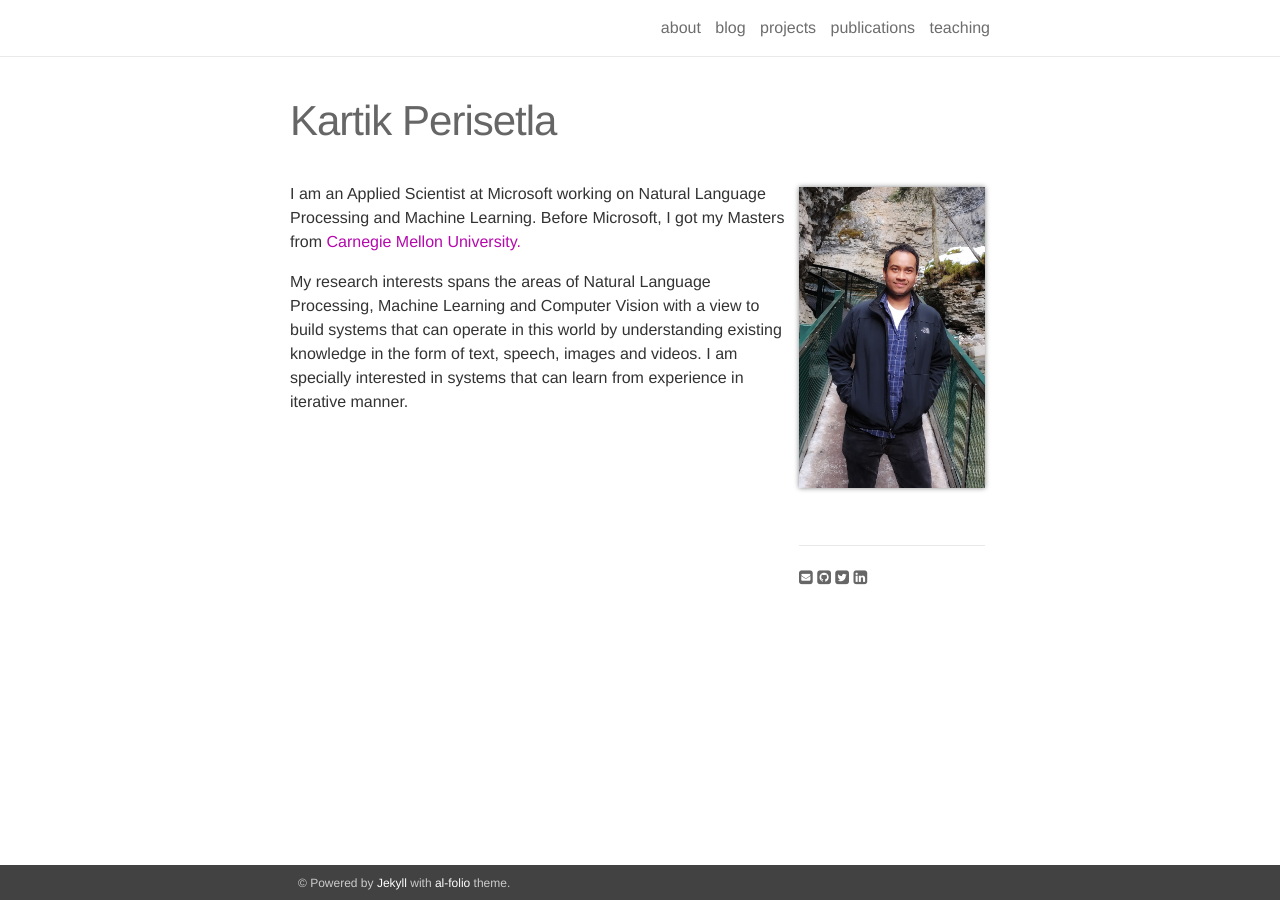
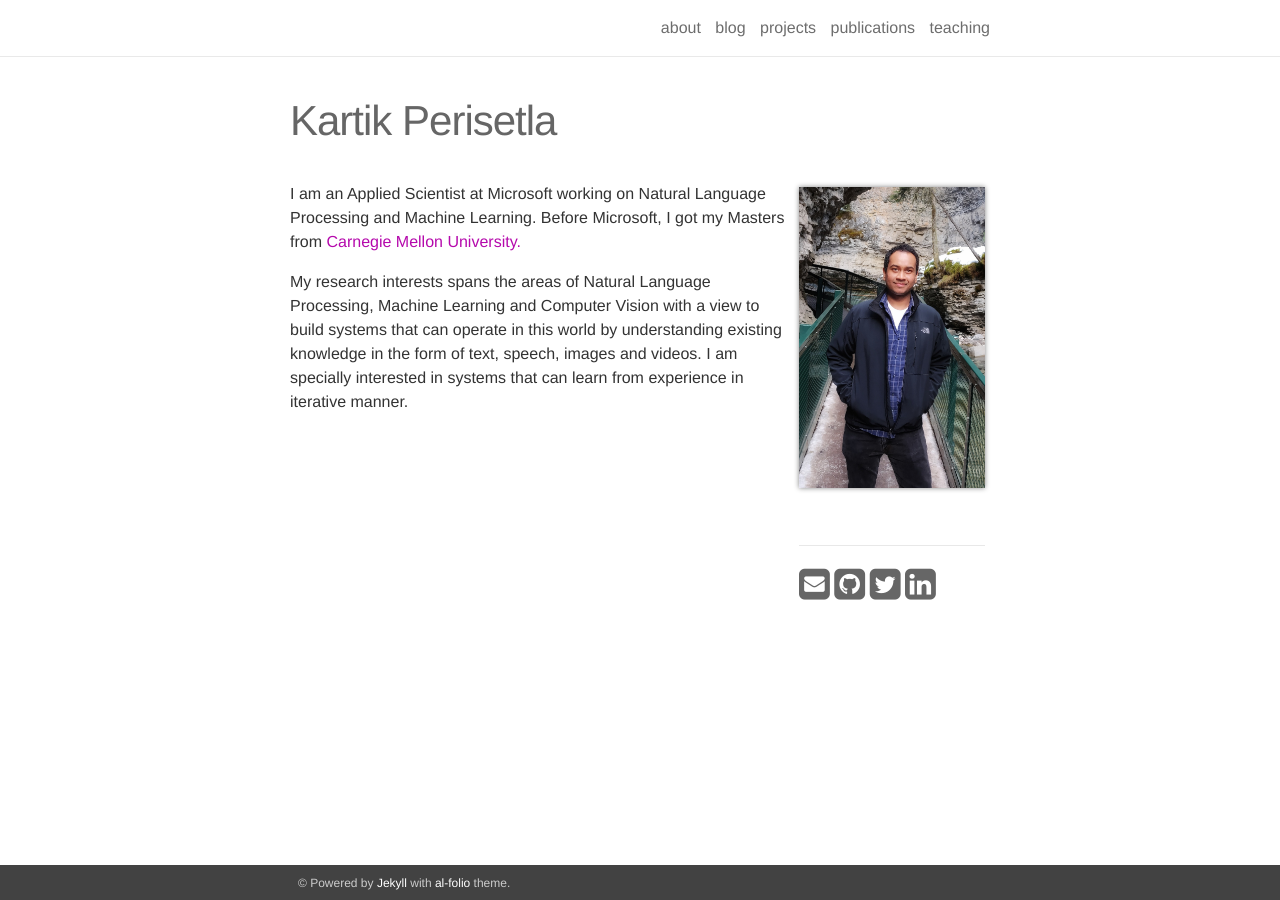
Before and after one commit to kartikperisetla/kartikperisetla.github.io, a Jekyll site: the page built from _pages/about.md, in a window 1280 px wide. Built offline with Jekyll 4.4.1, drawn with Linux system fonts in a browser that asks for light colours; nearby versions of some CDN libraries.

Commit message:
nit change

```diff
--- a/_layouts/about.html
+++ b/_layouts/about.html
@@ -14,10 +14,18 @@ layout: page
   {% endif %}
   <div class="social">
     <span>
-      <a href="mailto:kartik.peri@gmail.com"><i class="fa fa-envelope-square"></i></a>
-      <a href="https://github.com/kartikperisetla" target="_blank" title="GitHub"><i class="fa fa-github-square"></i></a>
-      <a href="https://twitter.com/kartikperisetla" target="_blank" title="Twitter"><i class="fa fa-twitter-square"></i></a>
-      <a href="https://www.linkedin.com/in/kartikperisetla" target="_blank" title="LinkedIn"><i class="fa fa-linkedin-square"></i></a>
+      <a href="mailto:kartik.peri@gmail.com">
+        <i class="fa fa-envelope-square" style="font-size:36px"></i>
+      </a>
+      <a href="https://github.com/kartikperisetla" target="_blank" title="GitHub">
+        <i class="fa fa-github-square" style="font-size:36px"></i>
+      </a>
+      <a href="https://twitter.com/kartikperisetla" target="_blank" title="Twitter">
+        <i class="fa fa-twitter-square" style="font-size:36px"></i>
+      </a>
+      <a href="https://www.linkedin.com/in/kartikperisetla" target="_blank" title="LinkedIn">
+        <i class="fa fa-linkedin-square" style="font-size:36px"></i>
+      </a>
     </span>
   </div>
 </div>
```
